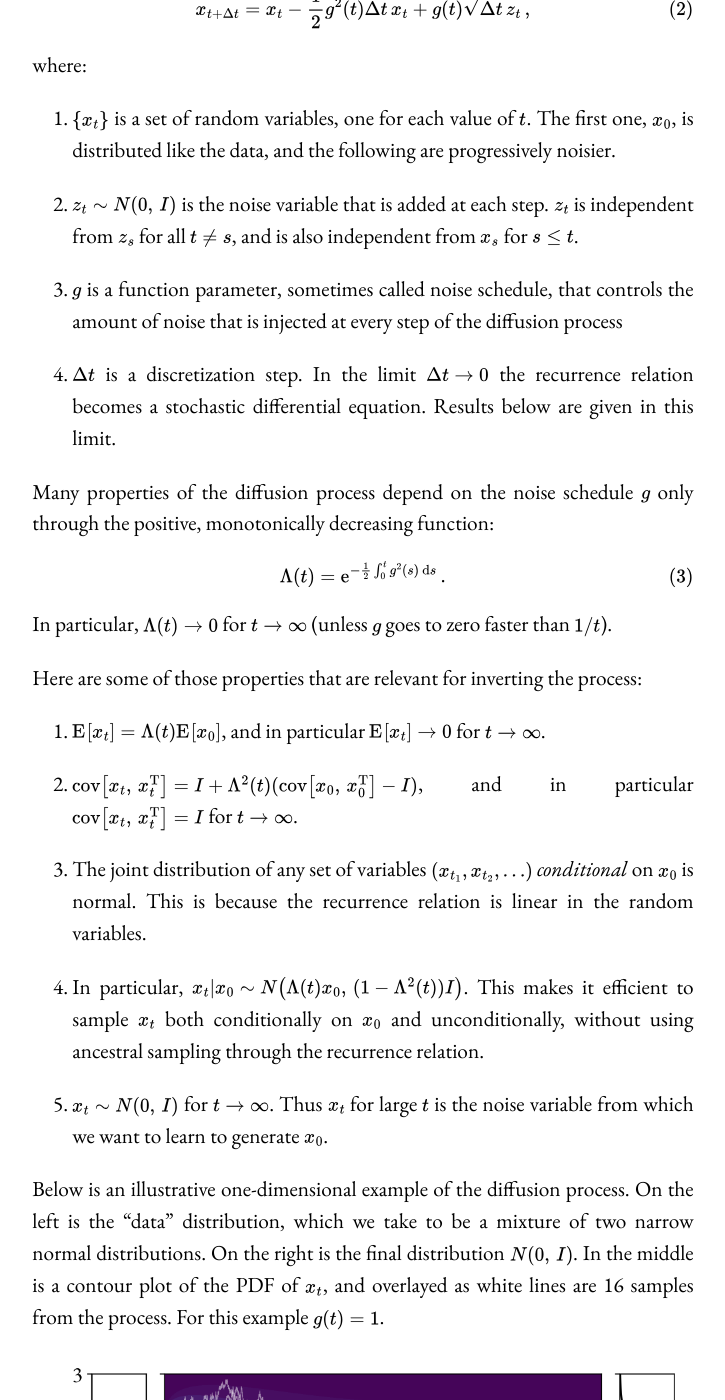
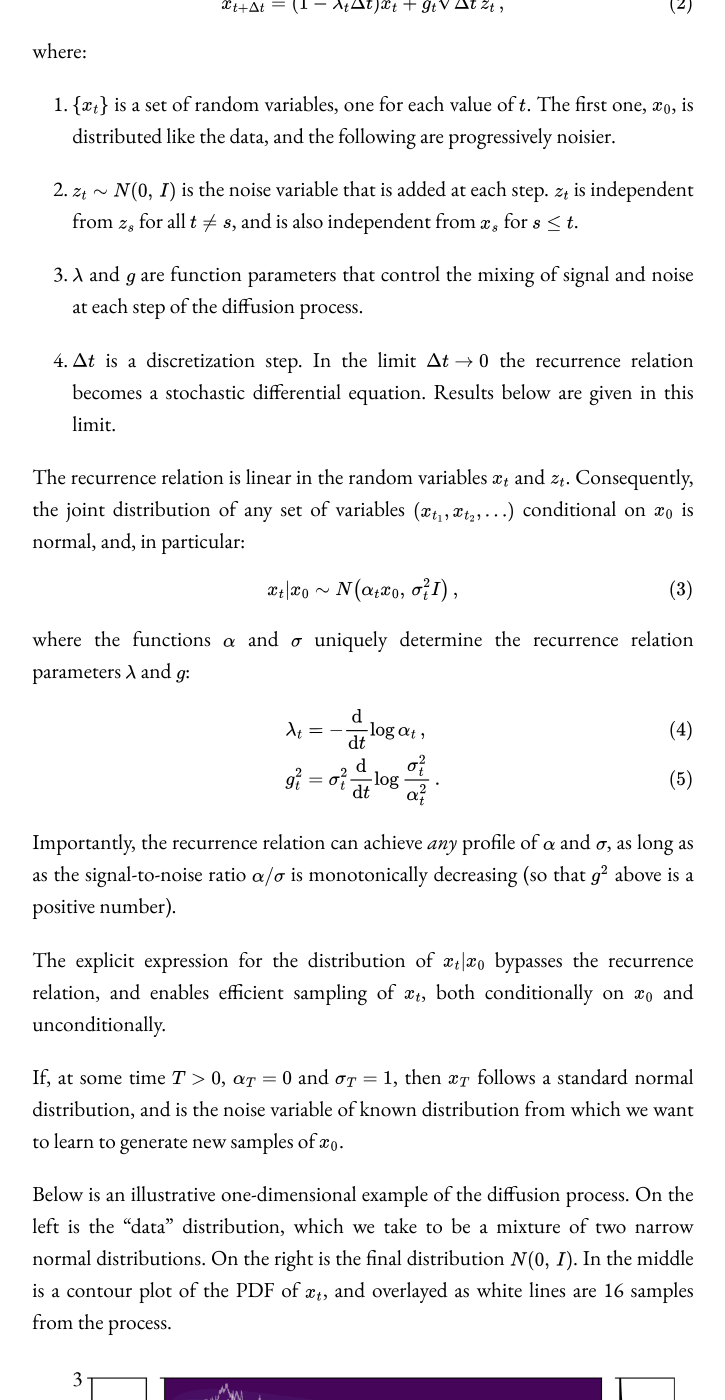
Before and after one commit to allaisandrea/allaisandrea.github.io, a Jekyll site: the page built from pages/data_from_noise/index.md, in a window 1280 px wide and 1400 px high, scrolled down 881 px. Shown: the whole window, without its empty margins (277-1002 px from the left). Built offline with Jekyll 4.4.1, drawn with Linux system fonts in a browser that asks for light colours; some of the changed text lies outside the part shown.

Commit message:
Improved with new knowledge

```diff
--- a/pages/data_from_noise/index.md
+++ b/pages/data_from_noise/index.md
@@ -28,7 +28,7 @@
 
 and in detail by the recurrence relation:
 \begin{equation}
-    x_{t + \Delta t} = x_{t} - \frac{1}{2} g^2(t) \Delta t\, x_t + g(t) \sqrt{\Delta t}\, z_{t}\,,
+    x_{t + \Delta t} = \left(1 - \lambda_t \Delta t\right) x_t + g_t \sqrt{\Delta t}\, z_{t}\,,
 \end{equation}
 where:
 
@@ -40,49 +40,48 @@
     $$z_t$$ is independent from $$z_s$$ for all $$t \neq s$$, and is also independent
     from $$x_s$$ for $$s \leq t$$.
 
-1.  $$g$$ is a function parameter, sometimes called noise schedule, that
-    controls the amount of noise that is injected at every step of the
-    diffusion process
+1.  $$\lambda$$ and $$g$$ are function parameters that control the mixing of
+    signal and noise at each step of the diffusion process.
 
 1.  $$\Delta t$$ is a discretization step. In the limit $$\Delta t \to 0$$ the
     recurrence relation becomes a stochastic differential equation. Results
     below are given in this limit.
 
-Many properties of the diffusion process depend on the noise schedule $$g$$ only
-through the positive, monotonically decreasing function:
+The recurrence relation is linear in the random variables $$x_{t}$$ and
+$$z_{t}$$. Consequently, the joint distribution of any set of variables
+$$(x_{t_1}, x_{t_2}, \ldots)$$ conditional on  $$x_0$$ is normal, and, in
+particular:
 \begin{equation}
-    \Lambda(t) = \ee^{-\frac{1}{2} \int_0^{t} g^2(s)\, \dd s}\,.
+     x_t|x_0 \sim \normal{\alpha_t x_0}{\sigma_t^2 I}\,,
 \end{equation}
-In particular, $$\Lambda(t) \to 0$$ for $$t \to \infty$$ (unless $$g$$ goes to zero
-faster than $$1/t$$).
+where the functions $$\alpha$$ and $$\sigma$$ uniquely determine the recurrence
+relation parameters $$\lambda$$ and $$g$$:
+
+$$
+\begin{align}
+&\lambda_t = -\frac{\dd}{\dd t}\log \alpha_t\,,\\
+&g^2_t = \sigma^2_t \frac{\dd}{\dd t} \log \frac{\sigma^2_t}{\alpha^2_t}\,.
+\end{align}
+$$
+
+Importantly, the recurrence relation can achieve *any* profile of $$\alpha$$
+and $$\sigma$$, as long as as the signal-to-noise ratio $$\alpha / \sigma$$ is
+monotonically decreasing (so that $$g^2$$ above is a positive number).
 
 
-Here are some of those properties that are relevant for inverting the process:
+The explicit expression for the distribution of $$x_t|x_0$$ bypasses the
+recurrence relation, and enables efficient sampling of $$x_t$$, both
+conditionally on $$x_0$$ and unconditionally.
 
-1.  $$\expectation{}{x_t} = \Lambda(t) \expectation{}{x_0}$$, and in particular
-    $$\expectation{}{x_t}\to 0$$ for $$t \to \infty$$.
-
-1.  $$\cov{x_t}{x_t^{\transp}} = I + \Lambda^2(t) (\cov{x_0}{x_0^\transp} - I)$$,
-    and in particular $$\cov{x_t}{x_t^{\transp}} = I$$ for $$t \to \infty$$.
-
-1.  The joint distribution of any set of variables $$(x_{t_1}, x_{t_2},
-    \ldots)$$ *conditional* on  $$x_0$$ is normal. This is because the
-    recurrence relation is linear in the random variables.
-
-1.  In particular, $$x_t|x_0 \sim \normal{\Lambda(t) x_0}{(1 -
-    \Lambda^2(t)) I}$$. This makes it efficient to sample $$x_t$$ both
-    conditionally on $$x_0$$ and unconditionally, without using ancestral
-    sampling through the recurrence relation.
-
-1.  $$x_t \sim \normal{0}{I}$$ for $$t \to \infty$$. Thus $$x_t$$ for large $$t$$
-    is the noise variable from which we want to learn to generate $$x_0$$.
+If, at some time $$T > 0$$, $$\alpha_T = 0$$ and $$\sigma_T=1$$, then $$x_T$$ follows
+a standard normal distribution, and is the noise variable of known distribution
+from which we want to learn to generate new samples of $$x_0$$.
 
 Below is an illustrative one-dimensional example of the diffusion process. On
 the left is the <q>data</q> distribution, which we take to be a mixture of two
 narrow normal distributions. On the right is the final distribution
 $$\normal{0}{I}$$. In the middle is a contour plot of the PDF of $$x_t$$, and
-overlayed as white lines are 16 samples from the process. For this example
-$$g(t) = 1$$.
+overlayed as white lines are 16 samples from the process.
 
 <figure>
 <img src="diffusion.png" alt="One-dimensional example of diffusion process" style="max-width:7in"/>
@@ -98,12 +97,11 @@
 </figure>
 through the recurrence relation:
 \begin{equation}
-    x_{t - \Delta t} = x_t + g^2(t) \Delta t \left[\frac{x_t}{2} +
-    \nabla \log p(x_t, t) \right] + g(t) \sqrt{\Delta t}\, \bar{z}_t
+    x_{t - \Delta t} = \left(1 + \lambda_t \Delta t \right) x_t + g^2_t \Delta t \nabla \log p(x_t, t) + g_t \sqrt{\Delta t}\, \bar{z}_t
 \end{equation}
 where:
 
-1.  $$x_t \sim \normal{0}{I}$$ for $$t \to \infty$$
+1.  \$$x_T \sim \normal{0}{I}$$
 
 1.  $$\bar{z}_t \sim \normal{0}{I}$$. $$\bar{z}_t$$ is independent from
     $$\bar{z}_s$$ for all $$t \neq s$$, and also from $$x_s$$ for $$s \geq t$$.
@@ -117,10 +115,10 @@
 $$x_0 \sim \mathrm{Data}$$, and the figure in the previous section is also an
 entirely valid illustration of this reverse process.
 
-The recurrence relation is not linear. This is necessary to generate a
-non-normal distribution for $$x_0$$ from normally distributed $$x_\infty$$ and
-$$z_t$$. Therefore, unlike the forward process, there is no way to sample the
-process more efficiently than by using the recurrence relation.
+The recurrence relation is not linear. This is necessary in order to generate a
+non-normal distribution for $$x_0$$ from normally distributed $$x_T$$ and
+$$\{z_t\}$$. Therefore, unlike the forward process, there is no way to sample
+the process more efficiently than by using the recurrence relation.
 
 <figure>
 <img src="score_function.png" alt="Score function illustration" style="max-width:5in"/>
@@ -148,12 +146,12 @@
 
 The second form is tractable because, as discussed before:
 \begin{equation}
-    x_t|x_0 \sim \normal{\Lambda(t) x_0}{(1 - \Lambda^2(t)) I}
+    x_t|x_0 \sim \normal{\alpha_t x_0}{\sigma_t^2 I}
 \end{equation}
 and hence:
 \begin{equation}
     L(\theta, t) = \expectation{x_0, x_t}{\left|s_{\theta}(x_t, t) -
-    \frac{\Lambda(t)x_0 - x_t}{1 - \Lambda^2(t)}\right|^2}\,.
+    \frac{\alpha_tx_0 - x_t}{\sigma_t^2}\right|^2}\,.
 \end{equation}
 
 The learning objective can be interpreted as the objective for a denoising
@@ -161,10 +159,10 @@
 
 1.  Sample $$x_0$$ from the data distribution.
 
-1.  Mix it with Gaussian noise $$z$$ to obtain $$x_t = \Lambda\, x_0 +
-    \sqrt{1 - \Lambda^2}\, z$$.
+1.  Mix it with Gaussian noise $$z$$ to obtain $$x_t = \alpha_t\, x_0 +
+    \sigma_t z$$.
 
-1.  Regress the added noise $$z / \sqrt{1 - \Lambda^2}$$ from the noisy
+1.  Regress the added noise $$z / \sigma_t$$ from the noisy
     variable $$x_t$$ to obtain $$s_\theta(x, t)$$.
 
 ## Probability flow
@@ -174,86 +172,17 @@
 process, but not the joint distribution of multiple variables $$(x_{t_0},
 x_{t_1}, ...)$$:
 \begin{equation}
-    \frac{\dd x_t}{\dd t} = - \frac{1}{2} g^2(t) \left[x_t + \nabla \log p(x_t, t) \right]\,.
+    \frac{\dd x_t}{\dd t} = - \lambda_t x_t - \frac{1}{2}g^2_t \nabla \log p(x_t, t)\,.
 \end{equation}
 
 This ODE is known as the <q>probability flow</q> ODE, and it yields a
-deterministic, invertible map between $$x_\infty \sim \normal{0}{I}$$ and $$x_0
-\sim \mathrm{Data}$$.  The trajectories generated by this ODE are illustrated in
-the figure below:
+deterministic, invertible map between $$x_T \sim \normal{0}{I}$$ and $$x_0 \sim
+\mathrm{Data}$$.  The trajectories generated by this ODE are illustrated in the
+figure below:
 
 <figure>
 <img src="probability_flow.png" alt="Example of proability flow reverse process" style="max-width:7in"/>
 </figure>
-
-## Flow matching
-
-A diffusion process is not the only way to smoothly interpolate between the
-data distribution and a normal distribution. Another, arguably simpler option
-is:
-\begin{equation}
-    x_t = \Lambda(t)\, x_0 + \sigma(t)\, z\,,
-\end{equation}
-where:
-
-1.  \$$x_0 \sim \mathrm{Data}$$
-
-1.  \$$z \sim \normal{0}{I}$$
-
-1.  $$\Lambda$$ and $$\sigma$$ is any pair of functions such that $$\Lambda(0)
-    = 1$$, $$\sigma(0) = 0$$ (for self-consistency $$x_0 = x_0$$), and
-    $$\Lambda(1) = 0$$, $$\sigma(1) = 1$$, so that $$x_1 \sim \normal{0}{I}$$.
-    For example $$\Lambda(t) = 1 - t$$ and $$\sigma(t) = t$$.
-
-The marginal distribution of $$x_t$$ according to  the diffusion process can also
-be cast in this form, by a special choice of $$\Lambda$$ and $$\sigma$$:
-\begin{equation}
-    \Lambda(t) = \ee^{-\frac{1}{2} \int_0^{t} g^2(s)\, \dd s}\quad \mathrm{and}\quad \sigma(t) = 1 - \Lambda^2(t)\,,
-\end{equation}
-although in this case normality is attained for $$t \to \infty$$ rather than $$t = 1$$.
-
-A probability flow ODE can be constructed for this process:
-\begin{equation}
-    \frac{\dd x_t}{\dd t} = u(x_t, t),
-\end{equation}
-where the vector field $$u$$ is given by:
-\begin{equation}
-    u(x_t, t) = \frac{1}{p(x_t, t)} \expectation{x_t}{u(x_t | x_0, t)\, p(x_t|x_0, t)}\,,
-\end{equation}
-and:
-\begin{equation}
-    u(x_t|x_0, t) = \dot{\Lambda}(t) x_0 + \frac{\dot{\sigma}(t)}{\sigma(t)} (x_t - \Lambda(t) x_0)\,.
-\end{equation}
-
-The ODE is tractable only if there is an efficient parametric approximation
-$$v_\theta(x, t)$$ to the vector field $$u(x, t)$$. Such an approximation can be
-learned in a similar way to score matching; an approach called <q>flow
-matching</q>:
-
-$$
-\begin{align}
-    L(\theta, t) &= \expectation{x_t}{\left|v_\theta(x_t, t) - u(x_t, t)\right|^2} \\
-    & = \expectation{x_0, x_t}{\left|v_\theta(x_t, t) - u(x_t|x_0, t)\right|^2}
-\end{align}
-$$
-
-The solution to the flow matching ODE is illustrated in the figure below:
-
-<figure>
-<img src="flow_matching.png" alt="Example of flow matching reverse process" style="max-width:7in"/>
-</figure>
-
-Flow matching has some advantages over diffusion-based probability flow:
-
-1.  A normally distributed variable is obtained at $$t = 1$$ exactly. In
-    contrast, the diffusion process only approaches normality for $$t \to
-    \infty$$, although this could be obviated by using a singular noise
-    schedule $$g^2(t) = 1/(1-t)$$.
-
-1.  Empirically, the flow-matching learning objective appears to be more
-    stable and robust.
-
-1.  Better FID metrics on ImageNet.
 
 ## References
 
@@ -279,12 +208,17 @@
 
 1.  <b>Ho <i>et al.</i> (2020), Denoising Diffusion Probabilistic
    Models</b>. Contemporanous to the previous paper, and makes roughly the
-    same points.
+   same points.
 
 1.  <b>Song <i>et al.</i> (2021), Score-Based Generative Modeling
    through Stochastic Differential Equations</b>. First time the probability
-    flow ODE is introduced.
+   flow ODE is introduced.
 
-1.  <b>Lipman <i>et al.</i> (2023), Flow Matching for Generative
-   Modeling</b>. First time the flow matching ODE and learning objective are
-    introduced.
+1. <b>Lipman <i>et al.</i> (2023), Flow Matching for Generative Modeling</b>.
+   In this paper they arrive to the probability flow ODE through a fairly
+   original path, but their method is entirely equivalent to chosing $$\alpha_t =
+   1 - t$$ and $$\sigma_t = t$$. This choice differs from most of the literature,
+   and they claim it yields better FID on ImageNet. Their training objective is
+   also essentially equivalent to score matching, but they claim that their
+   particular choice of $$\alpha$$ and $$\sigma$$ makes for an easier
+   optimization.
```
